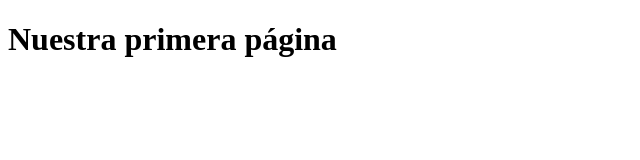
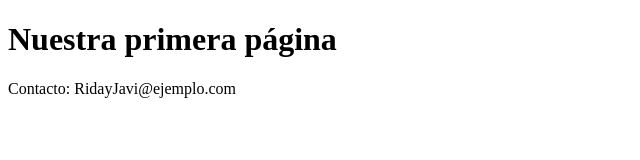
Before and after one commit to Rida885/taller-2-git, a plain HTML site: page index.html in a window 1280 px wide. Shown: the whole page, without its empty margins (0-640 px from the left). Drawn offline with Linux system fonts and the light colour scheme.

Commit message:
feat: añadir contacto

```diff
--- a/index.html
+++ b/index.html
@@ -6,5 +6,6 @@
 </head>
 <body>
 <h1>Nuestra primera página</h1>
+<p>Contacto: RidayJavi@ejemplo.com</p>
 </body>
 </html>
```
